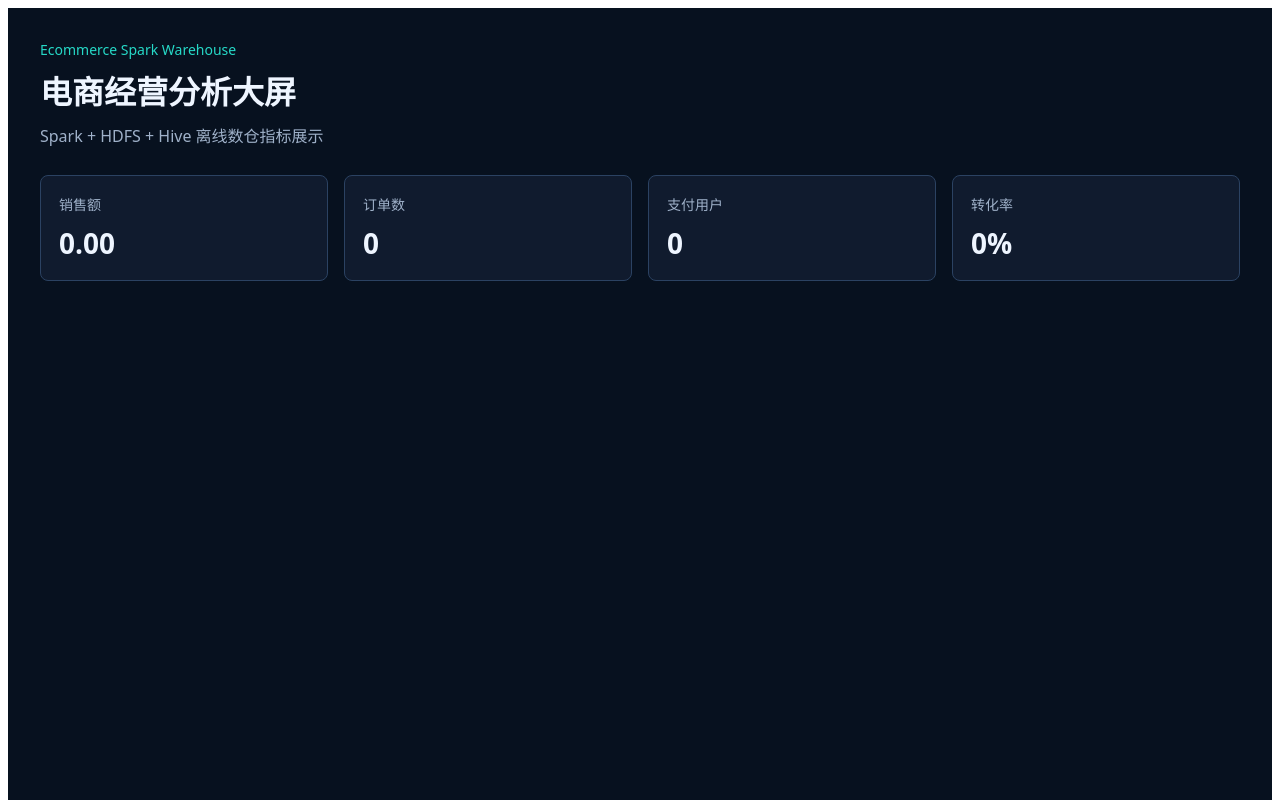
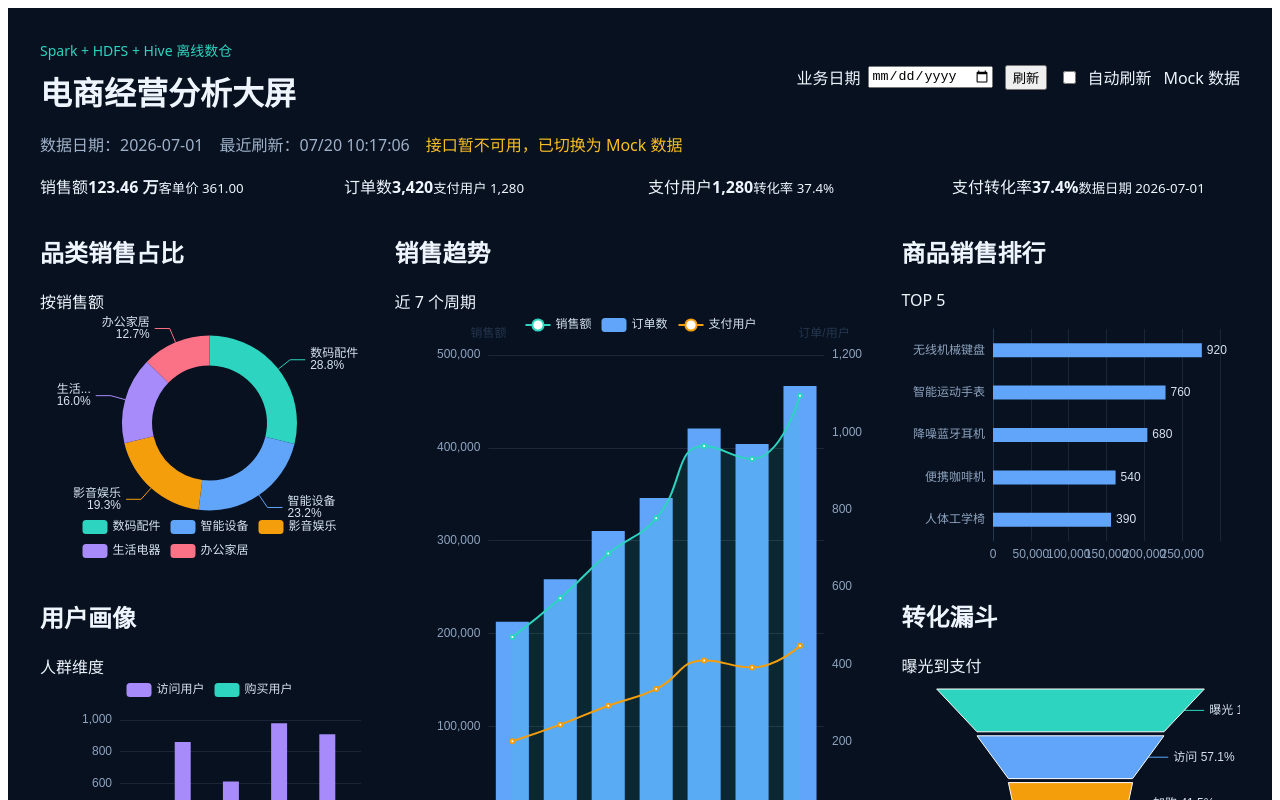
Before and after one commit to zkx2021/ecommerce-spark-warehouse, a Vue app in the folder frontend/: page / in a window 1280 px wide. Shown: the top 800 px of the page. Built offline with nearby package versions, Linux system fonts and the light colour scheme; no server answers.

Commit message:
feat: compose vue ads dashboard

```diff
--- a/frontend/src/App.vue
+++ b/frontend/src/App.vue
@@ -1,31 +1,362 @@
 <template>
-  <main class="dashboard">
-    <header class="dashboard__header">
-      <p class="eyebrow">Ecommerce Spark Warehouse</p>
-      <h1>电商经营分析大屏</h1>
-      <p class="subtitle">Spark + HDFS + Hive 离线数仓指标展示</p>
+  <main class="dashboard-shell">
+    <header class="dashboard-header">
+      <div>
+        <p class="dashboard-eyebrow">Spark + HDFS + Hive 离线数仓</p>
+        <h1>电商经营分析大屏</h1>
+      </div>
+
+      <form class="dashboard-controls" @submit.prevent="refreshDashboard">
+        <label class="control-field">
+          <span>业务日期</span>
+          <input v-model="selectedDate" type="date" />
+        </label>
+        <button type="submit" :disabled="isLoading">
+          {{ isLoading ? '加载中' : '刷新' }}
+        </button>
+        <label class="auto-refresh">
+          <input v-model="autoRefresh" type="checkbox" />
+          <span>自动刷新</span>
+        </label>
+        <StatusBadge :status="sourceStatus" />
+      </form>
     </header>
 
+    <section class="status-strip">
+      <span>数据日期：{{ overview.date_id }}</span>
+      <span>最近刷新：{{ lastRefreshLabel }}</span>
+      <span v-if="lastError" class="status-strip__warning">{{ lastError }}</span>
+    </section>
+
     <section class="kpi-grid" aria-label="核心指标">
-      <article v-for="item in kpis" :key="item.label" class="kpi-card">
-        <span>{{ item.label }}</span>
-        <strong>{{ item.value }}</strong>
-      </article>
+      <KpiCard v-for="item in kpiCards" :key="item.label" v-bind="item" />
+    </section>
+
+    <section class="dashboard-grid" aria-label="经营分析图表">
+      <div class="dashboard-column dashboard-column--side">
+        <DashboardPanel title="品类销售占比" meta="按销售额">
+          <BaseChart :option="categoryShareOption" height="250px" />
+        </DashboardPanel>
+        <DashboardPanel title="用户画像" meta="人群维度">
+          <BaseChart :option="userProfileOption" height="250px" />
+        </DashboardPanel>
+      </div>
+
+      <DashboardPanel title="销售趋势" meta="近 7 个周期" class="dashboard-panel--hero">
+        <BaseChart :option="trendOption" height="560px" />
+      </DashboardPanel>
+
+      <div class="dashboard-column dashboard-column--side">
+        <DashboardPanel title="商品销售排行" meta="TOP 5">
+          <BaseChart :option="productRankOption" height="250px" />
+        </DashboardPanel>
+        <DashboardPanel title="转化漏斗" meta="曝光到支付">
+          <BaseChart :option="funnelOption" height="250px" />
+        </DashboardPanel>
+      </div>
     </section>
   </main>
 </template>
 
 <script setup>
-const kpis = [
-  { label: '销售额', value: '0.00' },
-  { label: '订单数', value: '0' },
-  { label: '支付用户', value: '0' },
-  { label: '转化率', value: '0%' }
-]
+import { computed, onBeforeUnmount, onMounted, ref, watch } from 'vue'
+import BaseChart from './components/BaseChart.vue'
+import DashboardPanel from './components/DashboardPanel.vue'
+import KpiCard from './components/KpiCard.vue'
+import StatusBadge from './components/StatusBadge.vue'
+import { mockAdsOverview } from './data/mockAds'
+import { fetchAdsOverview } from './services/adsApi'
+import { formatCount, formatDateTime, formatMoney, formatPercent } from './utils/formatters'
+
+const selectedDate = ref('')
+const overview = ref(mockAdsOverview)
+const isLoading = ref(false)
+const sourceStatus = ref('mock')
+const lastError = ref('')
+const lastRefreshAt = ref(new Date())
+const autoRefresh = ref(false)
+let refreshTimer = null
+let refreshRequestId = 0
+
+const chartTextColor = '#d7e2f2'
+const mutedTextColor = '#8ea3bf'
+const axisLineColor = '#25364f'
+const palette = ['#2dd4bf', '#60a5fa', '#f59e0b', '#a78bfa', '#fb7185']
+
+async function refreshDashboard() {
+  const requestId = ++refreshRequestId
+  isLoading.value = true
+  try {
+    const data = await fetchAdsOverview(selectedDate.value)
+    if (requestId !== refreshRequestId) return
+    overview.value = data
+    sourceStatus.value = 'api'
+    lastError.value = ''
+    lastRefreshAt.value = new Date()
+  } catch (error) {
+    if (requestId !== refreshRequestId) return
+    overview.value = mockAdsOverview
+    sourceStatus.value = 'mock'
+    lastError.value = '接口暂不可用，已切换为 Mock 数据'
+    lastRefreshAt.value = new Date()
+  } finally {
+    if (requestId === refreshRequestId) {
+      isLoading.value = false
+    }
+  }
+}
+
+watch(autoRefresh, (enabled) => {
+  if (refreshTimer) {
+    clearInterval(refreshTimer)
+    refreshTimer = null
+  }
+  if (enabled) {
+    refreshTimer = setInterval(refreshDashboard, 60000)
+  }
+})
+
+onMounted(refreshDashboard)
+
+onBeforeUnmount(() => {
+  if (refreshTimer) {
+    clearInterval(refreshTimer)
+    refreshTimer = null
+  }
+})
+
+const lastRefreshLabel = computed(() => formatDateTime(lastRefreshAt.value))
+
+const kpiCards = computed(() => {
+  const kpi = overview.value.kpi
+  return [
+    {
+      label: '销售额',
+      value: formatMoney(kpi.total_sales_amount),
+      hint: `客单价 ${formatMoney(kpi.avg_order_amount)}`
+    },
+    {
+      label: '订单数',
+      value: formatCount(kpi.total_order_count),
+      hint: `支付用户 ${formatCount(kpi.paid_user_count)}`
+    },
+    {
+      label: '支付用户',
+      value: formatCount(kpi.paid_user_count),
+      hint: `转化率 ${formatPercent(kpi.payment_conversion_rate)}`
+    },
+    {
+      label: '支付转化率',
+      value: formatPercent(kpi.payment_conversion_rate),
+      hint: `数据日期 ${overview.value.date_id}`
+    }
+  ]
+})
+
+const baseAxis = {
+  axisLine: { lineStyle: { color: axisLineColor } },
+  axisTick: { show: false },
+  axisLabel: { color: mutedTextColor }
+}
+
+const baseGrid = {
+  left: 42,
+  right: 24,
+  top: 42,
+  bottom: 34,
+  containLabel: true
+}
+
+const trendOption = computed(() => {
+  const rows = overview.value.trend
+  return {
+    color: ['#2dd4bf', '#60a5fa', '#f59e0b'],
+    tooltip: { trigger: 'axis' },
+    legend: {
+      top: 0,
+      textStyle: { color: chartTextColor }
+    },
+    grid: baseGrid,
+    xAxis: {
+      type: 'category',
+      data: rows.map((_, index) => `周期 ${index + 1}`),
+      ...baseAxis
+    },
+    yAxis: [
+      {
+        type: 'value',
+        name: '销售额',
+        ...baseAxis,
+        splitLine: { lineStyle: { color: 'rgba(142, 163, 191, 0.16)' } }
+      },
+      {
+        type: 'value',
+        name: '订单/用户',
+        ...baseAxis,
+        splitLine: { show: false }
+      }
+    ],
+    series: [
+      {
+        name: '销售额',
+        type: 'line',
+        smooth: true,
+        data: rows.map((item) => item.sales_amount),
+        areaStyle: { opacity: 0.12 }
+      },
+      {
+        name: '订单数',
+        type: 'bar',
+        yAxisIndex: 1,
+        data: rows.map((item) => item.order_count)
+      },
+      {
+        name: '支付用户',
+        type: 'line',
+        yAxisIndex: 1,
+        smooth: true,
+        data: rows.map((item) => item.paid_user_count)
+      }
+    ]
+  }
+})
+
+const productRankOption = computed(() => {
+  const rows = [...overview.value.product_rank].sort((a, b) => a.rank_no - b.rank_no)
+  return {
+    color: ['#60a5fa'],
+    tooltip: { trigger: 'axis' },
+    grid: { left: 92, right: 20, top: 18, bottom: 20 },
+    xAxis: {
+      type: 'value',
+      ...baseAxis,
+      splitLine: { lineStyle: { color: 'rgba(142, 163, 191, 0.14)' } }
+    },
+    yAxis: {
+      type: 'category',
+      inverse: true,
+      data: rows.map((item) => item.product_name),
+      ...baseAxis
+    },
+    series: [
+      {
+        name: '销售额',
+        type: 'bar',
+        data: rows.map((item) => item.sales_amount),
+        barWidth: 14,
+        label: {
+          show: true,
+          position: 'right',
+          color: chartTextColor,
+          formatter: ({ dataIndex }) => formatCount(rows[dataIndex].sales_quantity)
+        }
+      }
+    ]
+  }
+})
+
+const categoryShareOption = computed(() => ({
+  color: palette,
+  tooltip: {
+    trigger: 'item',
+    formatter: ({ data }) => `${data.name}<br/>销售额：${formatMoney(data.value)}<br/>占比：${formatPercent(data.salesShare)}`
+  },
+  legend: {
+    bottom: 0,
+    textStyle: { color: chartTextColor }
+  },
+  series: [
+    {
+      name: '品类销售占比',
+      type: 'pie',
+      radius: ['46%', '70%'],
+      center: ['50%', '44%'],
+      avoidLabelOverlap: true,
+      label: {
+        color: chartTextColor,
+        formatter: ({ data }) => `${data.name}\n${formatPercent(data.salesShare)}`
+      },
+      data: overview.value.category_share.map((item) => ({
+        name: item.category,
+        value: item.sales_amount,
+        salesShare: item.sales_share
+      }))
+    }
+  ]
+}))
+
+const userProfileOption = computed(() => {
+  const rows = overview.value.user_profile
+  return {
+    color: ['#a78bfa', '#2dd4bf'],
+    tooltip: { trigger: 'axis' },
+    legend: {
+      top: 0,
+      textStyle: { color: chartTextColor }
+    },
+    grid: { left: 42, right: 18, top: 42, bottom: 30, containLabel: true },
+    xAxis: {
+      type: 'category',
+      data: rows.map((item) => `${item.dimension_type}:${item.dimension_value}`),
+      ...baseAxis
+    },
+    yAxis: {
+      type: 'value',
+      ...baseAxis,
+      splitLine: { lineStyle: { color: 'rgba(142, 163, 191, 0.14)' } }
+    },
+    series: [
+      {
+        name: '访问用户',
+        type: 'bar',
+        data: rows.map((item) => item.user_count)
+      },
+      {
+        name: '购买用户',
+        type: 'bar',
+        data: rows.map((item) => item.buyer_count)
+      }
+    ]
+  }
+})
+
+const funnelOption = computed(() => {
+  const rows = [...overview.value.funnel].sort((a, b) => a.stage_order - b.stage_order)
+  return {
+    color: palette,
+    tooltip: {
+      trigger: 'item',
+      formatter: ({ data }) => `${data.name}<br/>人数：${formatCount(data.value)}<br/>转化率：${formatPercent(data.conversionRate)}`
+    },
+    series: [
+      {
+        name: '转化漏斗',
+        type: 'funnel',
+        left: '8%',
+        top: 12,
+        bottom: 8,
+        width: '84%',
+        minSize: '28%',
+        maxSize: '94%',
+        sort: 'none',
+        gap: 4,
+        label: {
+          color: chartTextColor,
+          formatter: ({ data }) => `${data.name} ${formatPercent(data.conversionRate)}`
+        },
+        data: rows.map((item) => ({
+          name: item.stage_name,
+          value: item.stage_count,
+          conversionRate: item.conversion_rate
+        }))
+      }
+    ]
+  }
+})
 </script>
 
 <style scoped>
-.dashboard {
+.dashboard-shell {
   min-height: 100vh;
   padding: 32px;
   background: #07111f;
@@ -33,13 +364,22 @@ const kpis = [
   font-family: "Microsoft YaHei", system-ui, sans-serif;
 }
 
-.dashboard__header {
-  margin-bottom: 28px;
+.dashboard-header,
+.dashboard-controls,
+.status-strip {
+  display: flex;
+  align-items: center;
 }
 
-.eyebrow {
+.dashboard-header {
+  justify-content: space-between;
+  gap: 24px;
+  margin-bottom: 18px;
+}
+
+.dashboard-eyebrow {
   margin: 0 0 8px;
-  color: #26d9c7;
+  color: #2dd4bf;
   font-size: 14px;
 }
 
@@ -48,48 +388,73 @@ h1 {
   font-size: 32px;
 }
 
-.subtitle {
-  margin: 10px 0 0;
+.dashboard-controls {
+  flex-wrap: wrap;
+  gap: 12px;
+}
+
+.control-field,
+.auto-refresh {
+  display: inline-flex;
+  align-items: center;
+  gap: 8px;
+}
+
+.status-strip {
+  flex-wrap: wrap;
+  gap: 16px;
+  margin-bottom: 18px;
   color: #9fb1c9;
 }
 
-.kpi-grid {
+.status-strip__warning {
+  color: #fbbf24;
+}
+
+.kpi-grid,
+.dashboard-grid {
   display: grid;
-  grid-template-columns: repeat(4, minmax(0, 1fr));
   gap: 16px;
 }
 
-.kpi-card {
-  border: 1px solid #2b4262;
-  border-radius: 8px;
-  padding: 18px;
-  background: #101b2e;
+.kpi-grid {
+  grid-template-columns: repeat(4, minmax(0, 1fr));
+  margin-bottom: 16px;
 }
 
-.kpi-card span {
-  display: block;
-  color: #9fb1c9;
-  font-size: 14px;
+.dashboard-grid {
+  grid-template-columns: minmax(240px, 1fr) minmax(360px, 1.45fr) minmax(240px, 1fr);
 }
 
-.kpi-card strong {
-  display: block;
-  margin-top: 10px;
-  font-size: 28px;
+.dashboard-column {
+  display: grid;
+  gap: 16px;
 }
 
-@media (max-width: 860px) {
-  .kpi-grid {
+@media (max-width: 1080px) {
+  .dashboard-header {
+    align-items: flex-start;
+    flex-direction: column;
+  }
+
+  .kpi-grid,
+  .dashboard-grid {
     grid-template-columns: repeat(2, minmax(0, 1fr));
+  }
+
+  .dashboard-panel--hero {
+    grid-column: 1 / -1;
+    order: -1;
   }
 }
 
-@media (max-width: 520px) {
-  .dashboard {
+@media (max-width: 720px) {
+  .dashboard-shell {
     padding: 20px;
   }
 
-  .kpi-grid {
+  .kpi-grid,
+  .dashboard-grid {
     grid-template-columns: 1fr;
   }
 }
```
Also changed, not shown: 1 other file (tests, documents, lock files or other folders).
